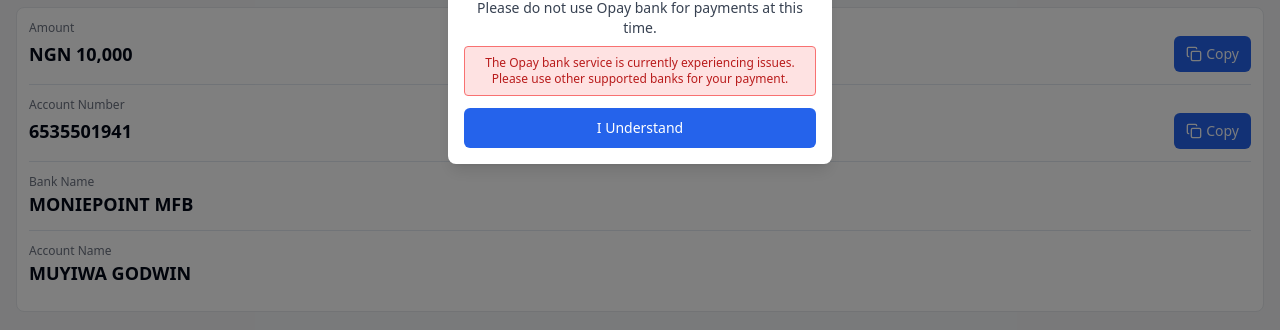
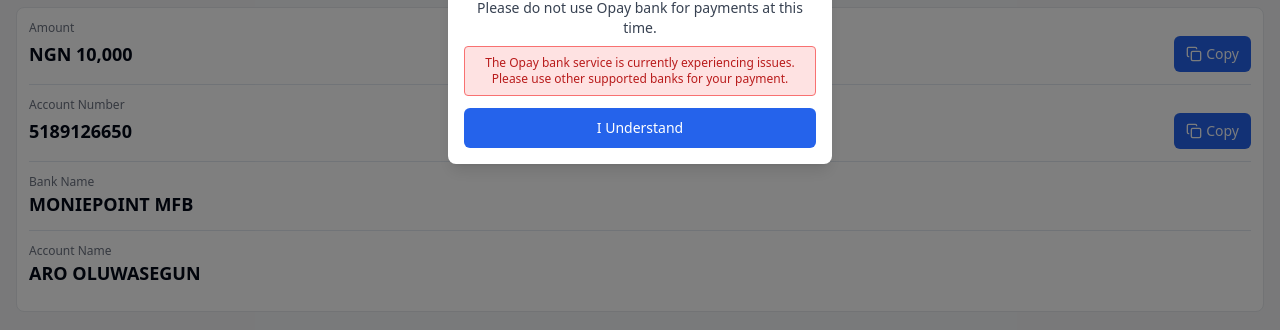
Before and after one commit to donbo7794-bot/bluepay-2026.official, a React (Vite) app: page /buy-bpc/payment in a window 1280 px wide. Shown: the part 369-699 px from the top of the page. Built offline with nearby package versions, Linux system fonts and the light colour scheme; no server answers.

Commit message:
Update account number and name in BuyBPCPayment

```diff
--- a/src/pages/BuyBPCPayment.tsx
+++ b/src/pages/BuyBPCPayment.tsx
@@ -116,12 +116,12 @@ const BuyBPCPayment = () => {
         <div className="mb-3 border-t pt-3">
           <p className="text-gray-500 text-xs">Account Number</p>
           <div className="flex justify-between items-center">
-            <p className="text-lg font-bold">6535501941</p>
+            <p className="text-lg font-bold">5189126650</p>
             <Button
               variant="default"
               size="sm"
               className="bg-blue-600 hover:bg-blue-700 flex items-center gap-1"
-              onClick={() => handleCopy("6535501941", "Account Number")}
+              onClick={() => handleCopy("5189126650", "Account Number")}
             >
               <Copy size={14} />
               Copy
@@ -136,7 +136,7 @@ const BuyBPCPayment = () => {
 
         <div className="mb-3 border-t pt-3">
           <p className="text-gray-500 text-xs">Account Name</p>
-          <p className="text-lg font-bold">MUYIWA GODWIN</p>
+          <p className="text-lg font-bold">ARO OLUWASEGUN</p>
         </div>
       </div>
 
```
